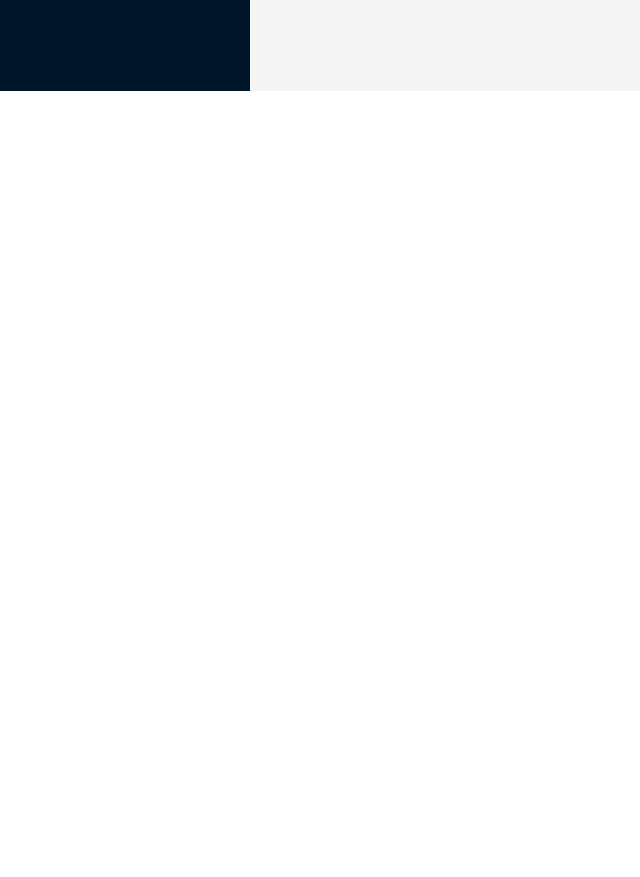
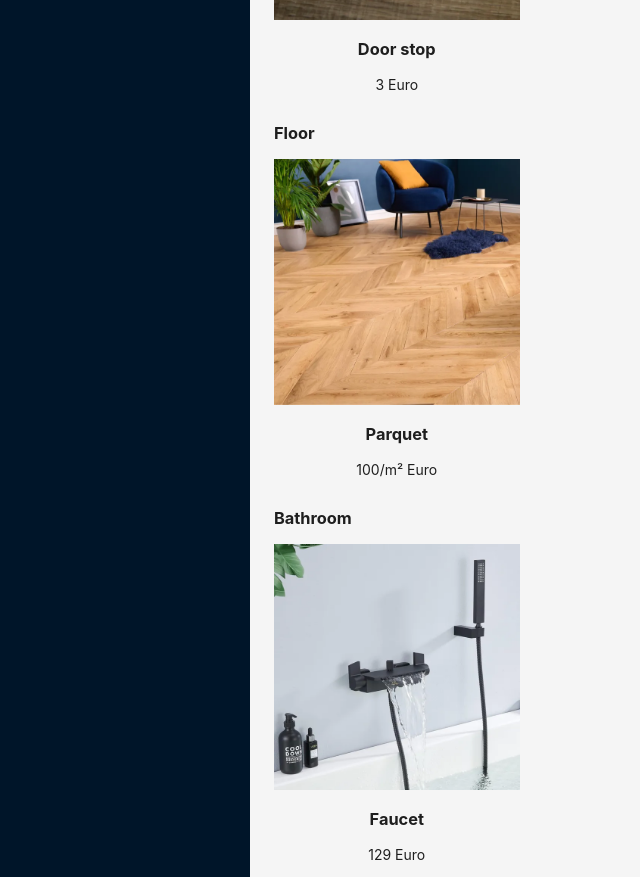
Before and after one commit to Sarrabah/RNCP_Project, a React (Create React App) app in the folder frontend/: page /homepage in a window 1280 px wide. Shown: the part 787-1664 px from the top of the page, without its empty margins (0-640 px from the left). Before the commit the page ends 878 px from the top, so only its background shows below. Built offline with nearby package versions, Linux system fonts and the light colour scheme.

Commit message:
feat: Display each product for each category

```diff
--- a/frontend/src/pages/HomePage.tsx
+++ b/frontend/src/pages/HomePage.tsx
@@ -38,9 +38,10 @@ const products: ProductProps[] = [
     image: robinet,
     name: 'Faucet',
     price: '129 Euro',
-    category: 'bathroom',
+    category: 'Bathroom',
   },
 ];
+const categories: string[] = ['Furniture', 'Door', 'Floor', 'Bathroom'];
 const Homepage: React.FC = () => {
   return (
     <Layout>
@@ -51,7 +52,17 @@ const Homepage: React.FC = () => {
         </Sider>
         <Content style={{ marginTop: '2px', padding: '0 24px' }}>
           <h2 className="title"> All our available products! </h2>
-          <ProductList products={products} />
+          {categories.map((category) => {
+            const filteredProducts = products.filter(
+              (product) => product.category === category,
+            );
+            return (
+              <div key={category}>
+                <h3>{category}</h3>
+                <ProductList products={filteredProducts} />
+              </div>
+            );
+          })}
         </Content>
       </Layout>
     </Layout>
```
